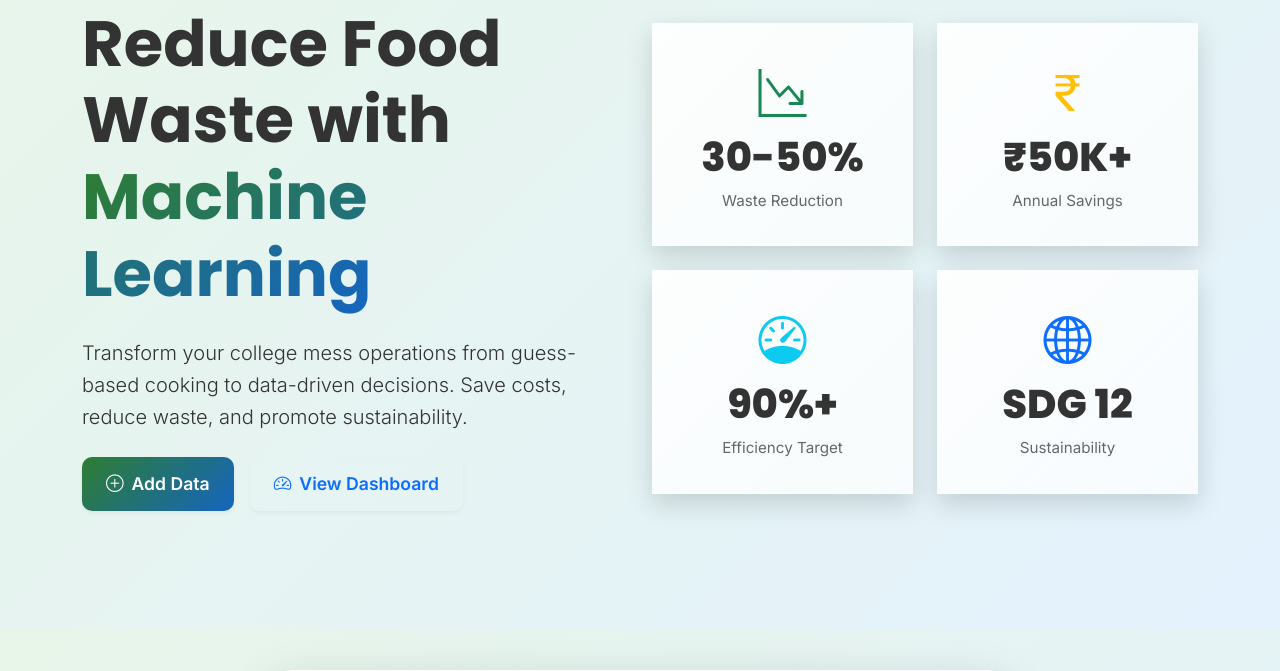
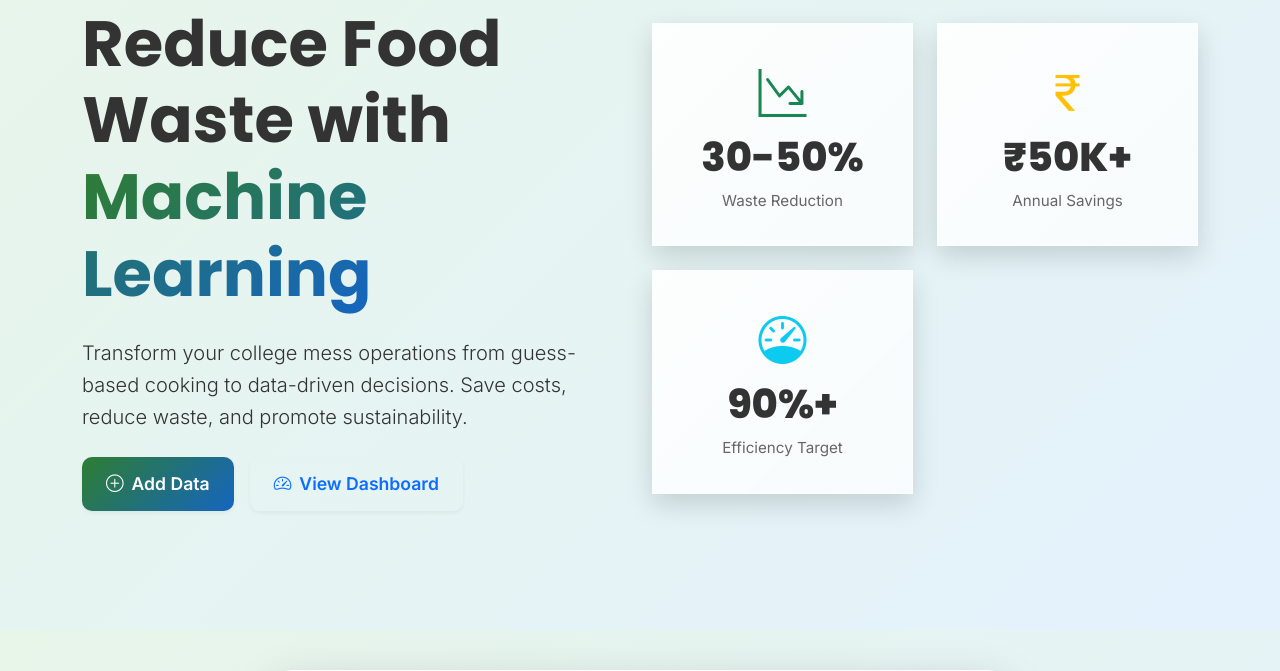
Before and after one commit to 15athira/WasteLess, a Flask app: page / in a window 1280 px wide. Shown: the part 170-841 px from the top of the page. Run offline with Flask 3, Linux system fonts and the light colour scheme.

```diff
--- a/templates/index.html
+++ b/templates/index.html
@@ -40,11 +40,6 @@
                         <i class="bi bi-speedometer stat-icon text-info"></i>
                         <h3 class="stat-number">90%+</h3>
                         <p class="stat-label">Efficiency Target</p>
-                    </div>
-                    <div class="stat-card glass-card">
-                        <i class="bi bi-globe2 stat-icon text-primary"></i>
-                        <h3 class="stat-number">SDG 12</h3>
-                        <p class="stat-label">Sustainability</p>
                     </div>
                 </div>
             </div>
```
Also changed, not shown: README.md, 5 other files.
